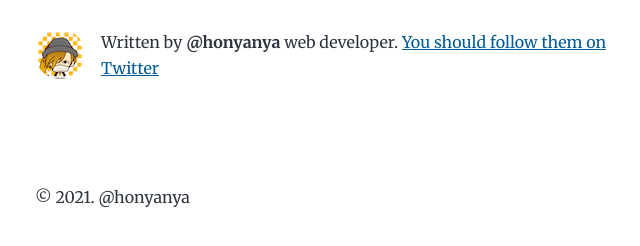
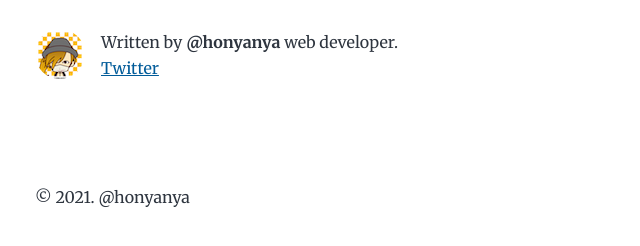
Before and after one commit to honyanya/365, a Gatsby site in the folder gatsby-starter-blog/: page / in a window 1280 px wide. Shown: the part 248-494 px from the top of the page, without its empty margins (289-929 px from the left). Built offline with nearby package versions, Linux system fonts and the light colour scheme; Gatsby itself is replaced by a stand-in of ours.

Commit message:
[feature/add_sgg_by_gatsby][change] bio コンポーネント プロフィール表示の変更

```diff
--- a/gatsby-starter-blog/src/components/bio.js
+++ b/gatsby-starter-blog/src/components/bio.js
@@ -46,8 +46,9 @@ const Bio = () => {
         <p>
           Written by <strong>{author.name}</strong> {author?.summary || null}
           {` `}
+          <br/>
           <a href={`https://twitter.com/${social?.twitter || ``}`}>
-            You should follow them on Twitter
+            Twitter
           </a>
         </p>
       )}
```
